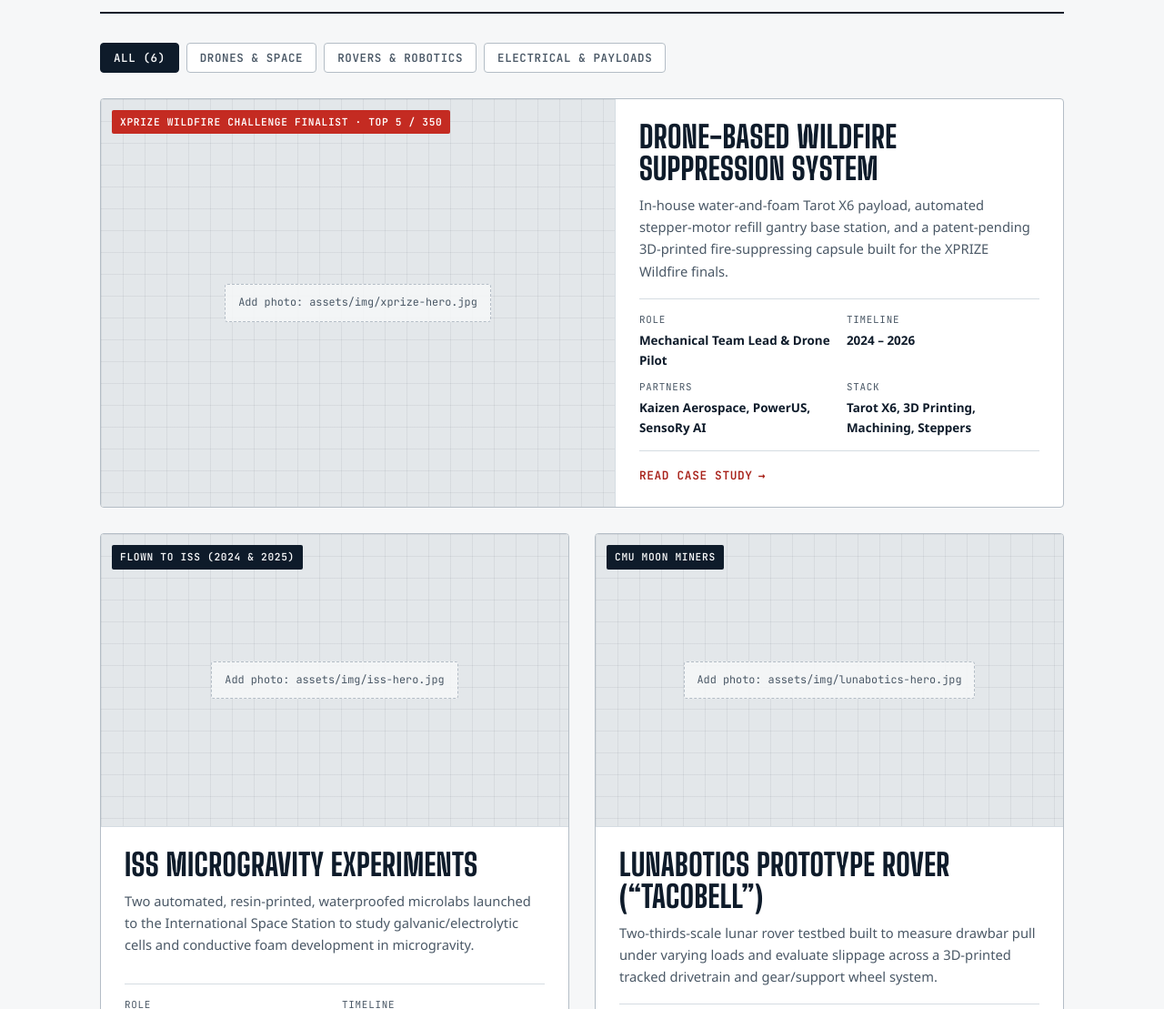
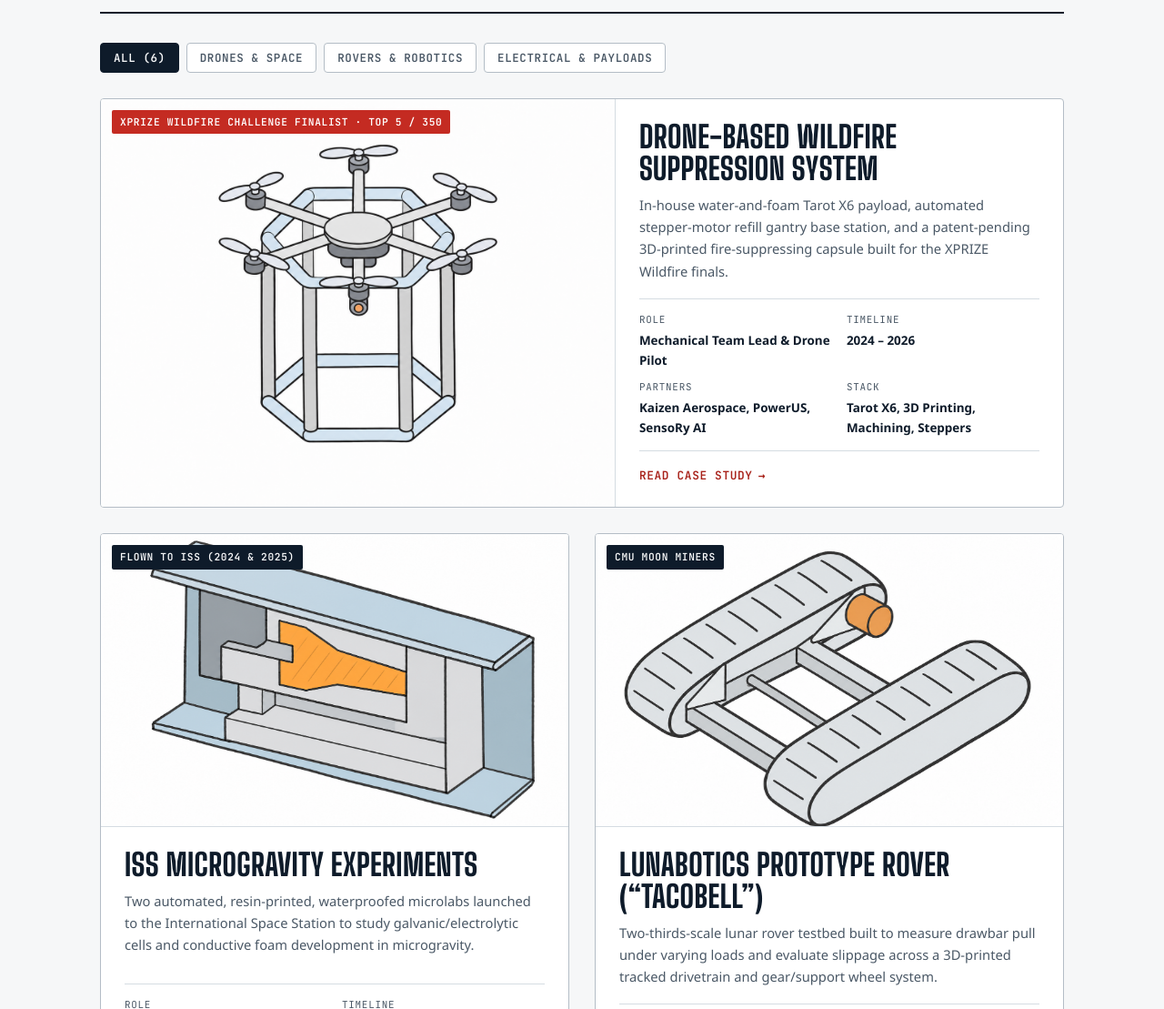
Before and after one commit to felicia-guo/felicia-guo.github.io, a plain HTML site: page index.html in a window 1280 px wide. Shown: the part 981-2090 px from the top of the page at 91% size. Drawn offline with Linux system fonts and the light colour scheme; a web font is replaced by a local one.

Commit message:
Update index.html

```diff
--- a/index.html
+++ b/index.html
@@ -1016,9 +1016,9 @@
         <div class="projects-grid">
           <!-- Flagship Project 1 -->
           <article class="project flagship" data-category="aerospace robotics">
-            <div class="shot-frame" data-open="xprize" data-label="Add photo: assets/img/xprize-hero.jpg">
+            <div class="shot-frame" data-open="xprize" data-label="Add photo: assets/img/xprize-hero.png">
               <span class="tag-badge accent">XPRIZE Wildfire Challenge Finalist &middot; Top 5 / 350</span>
-              <img src="assets/img/xprize-hero.jpg" alt="Tarot X6 drone carrying the hexagonal water tank payload" loading="lazy" onerror="this.remove()">
+              <img src="assets/img/xprize-hero.png" alt="Tarot X6 drone carrying the hexagonal water tank payload" loading="lazy" onerror="this.remove()">
             </div>
             <div class="project-body">
               <h3><button type="button" data-open="xprize">Drone-Based Wildfire Suppression System</button></h3>
@@ -1035,9 +1035,9 @@
 
           <!-- Project 2 -->
           <article class="project" data-category="aerospace">
-            <div class="shot-frame" data-open="iss" data-label="Add photo: assets/img/iss-hero.jpg">
+            <div class="shot-frame" data-open="iss" data-label="Add photo: assets/img/iss-hero.png">
               <span class="tag-badge">Flown to ISS (2024 &amp; 2025)</span>
-              <img src="assets/img/iss-hero.jpg" alt="Automated resin-printed microlab for the International Space Station" loading="lazy" onerror="this.remove()">
+              <img src="assets/img/iss-hero.png" alt="Automated resin-printed microlab for the International Space Station" loading="lazy" onerror="this.remove()">
             </div>
             <div class="project-body">
               <h3><button type="button" data-open="iss">ISS Microgravity Experiments</button></h3>
@@ -1054,9 +1054,9 @@
 
           <!-- Project 3 -->
           <article class="project" data-category="robotics">
-            <div class="shot-frame" data-open="tacobell" data-label="Add photo: assets/img/lunabotics-hero.jpg">
+            <div class="shot-frame" data-open="tacobell" data-label="Add photo: assets/img/lunabotics-hero.png">
               <span class="tag-badge">CMU Moon Miners</span>
-              <img src="assets/img/lunabotics-hero.jpg" alt="Tacobell two-thirds scale Lunabotics prototype rover" loading="lazy" onerror="this.remove()">
+              <img src="assets/img/lunabotics-hero.png" alt="Tacobell two-thirds scale Lunabotics prototype rover" loading="lazy" onerror="this.remove()">
             </div>
             <div class="project-body">
               <h3><button type="button" data-open="tacobell">Lunabotics Prototype Rover (“Tacobell”)</button></h3>
```
